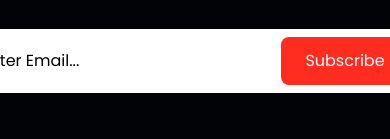
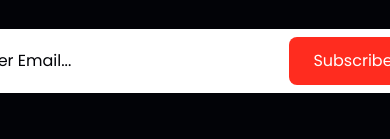
Before and after one commit to omr-9/web-masters-internship-rebuildingUi, a website: page index.html in a window 390 px wide. Shown: the part 4624-4763 px from the top of the page. Drawn offline with Linux system fonts and the light colour scheme.

Commit message:
edit responsive of form in small screen

```diff
--- a/index.html
+++ b/index.html
@@ -226,7 +226,7 @@
         Newsletter
       </h2>
       <form class="flex items-center p-2 bg-bgColor rounded-lg">
-        <input class="outline-none w-[300px] border-none placeholder:font-[400] placeholder:text-textColor placeholder:text-base" type="email" placeholder="Enter Email..." />
+        <input class="outline-none w-[200px] md:w-[300px] border-none placeholder:font-[400] placeholder:text-textColor placeholder:text-base" type="email" placeholder="Enter Email..." />
         <input type="submit" value="Subscribe" class="bg-mainColor text-bgColor hover:bg-[#fa1216]  rounded-lg py-3 px-6" />
       </form>
     </section>
```
